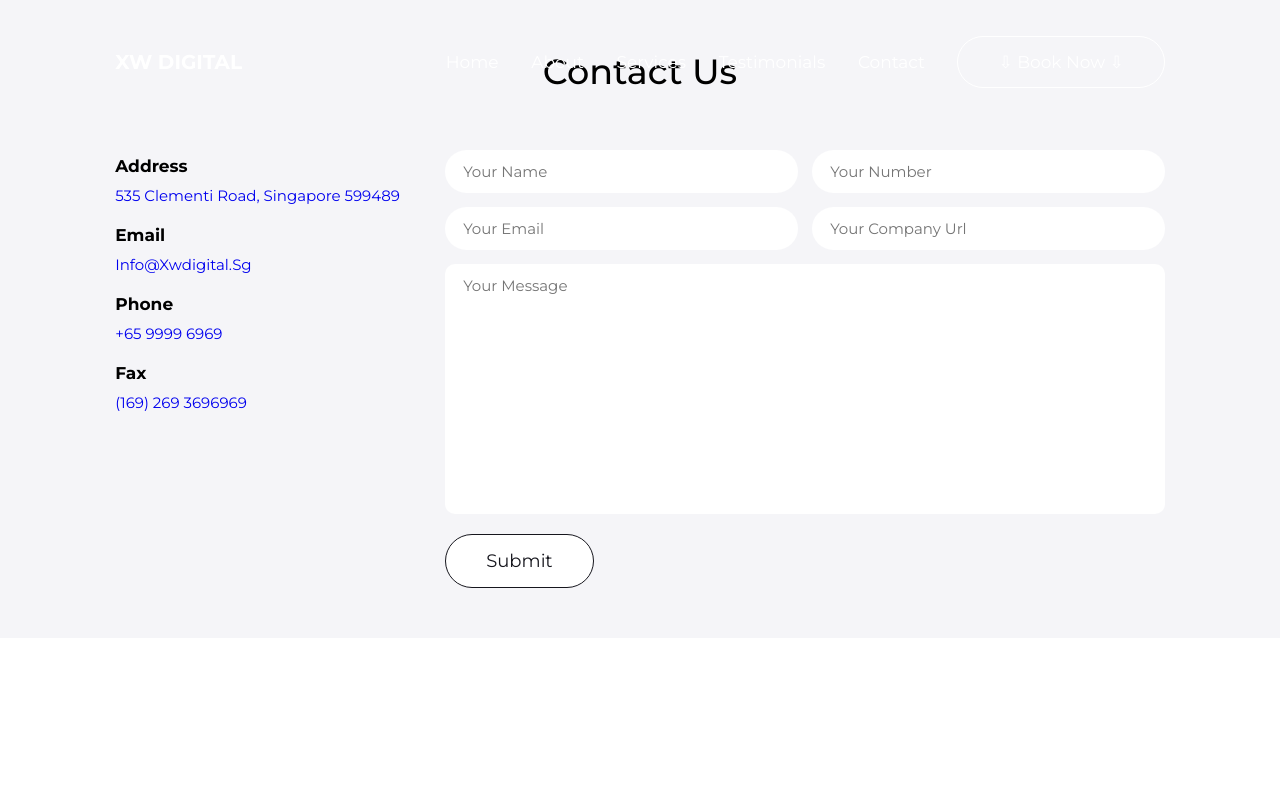
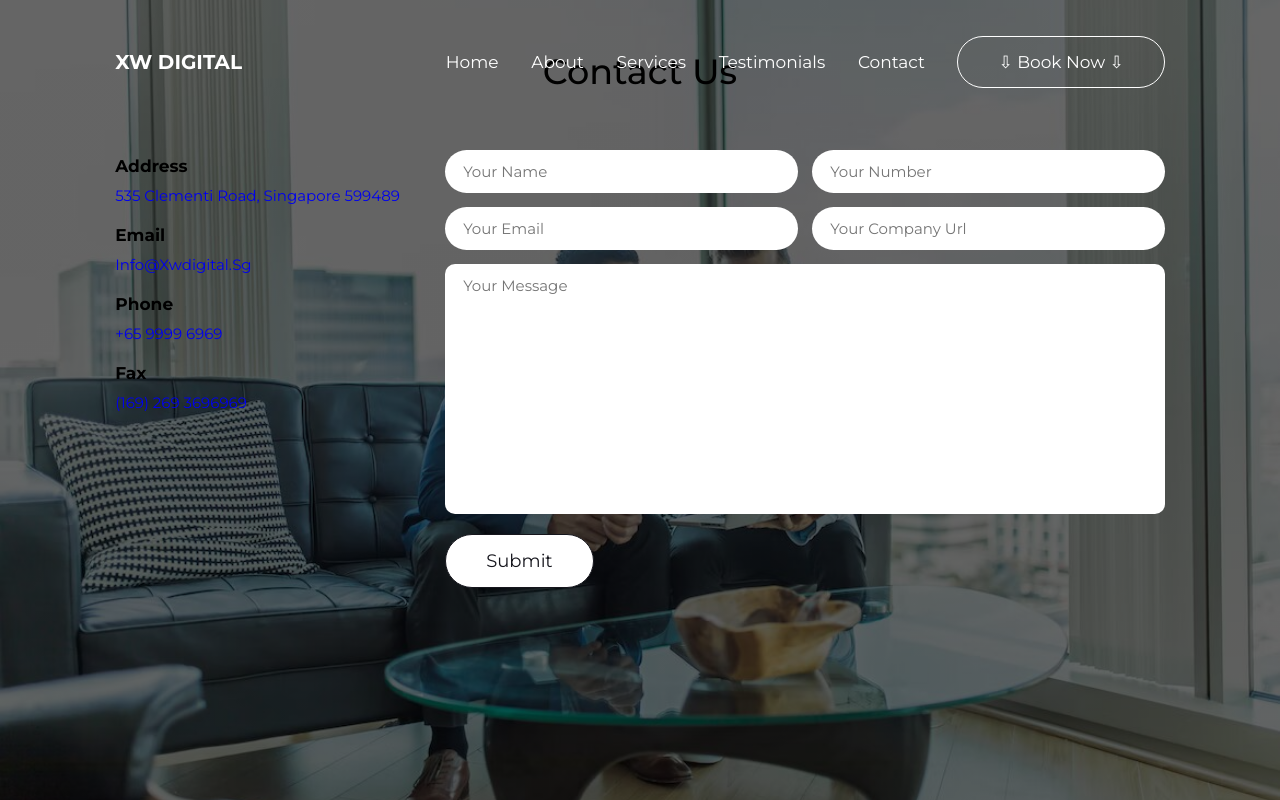
Before and after one commit to hopepx/Asg1, a plain HTML site: page contact.html in a window 1280 px wide. Drawn offline with Linux system fonts and the light colour scheme.

Commit message:
Update styles.css

```diff
--- a/styles.css
+++ b/styles.css
@@ -290,7 +290,12 @@ section {
 
 /* contact */
 .contact {
-  background: var(--light-bg);
+  height: 100vh;
+  background: linear-gradient(rgba(0, 0, 0, 0.6), rgba(0, 0, 0, 0.6)),
+    url('images/coverone.jpg') no-repeat;
+  background-size: cover;
+  background-position: center;
+  background-attachment: fixed;
 }
 
 .contact .box-container {
```
